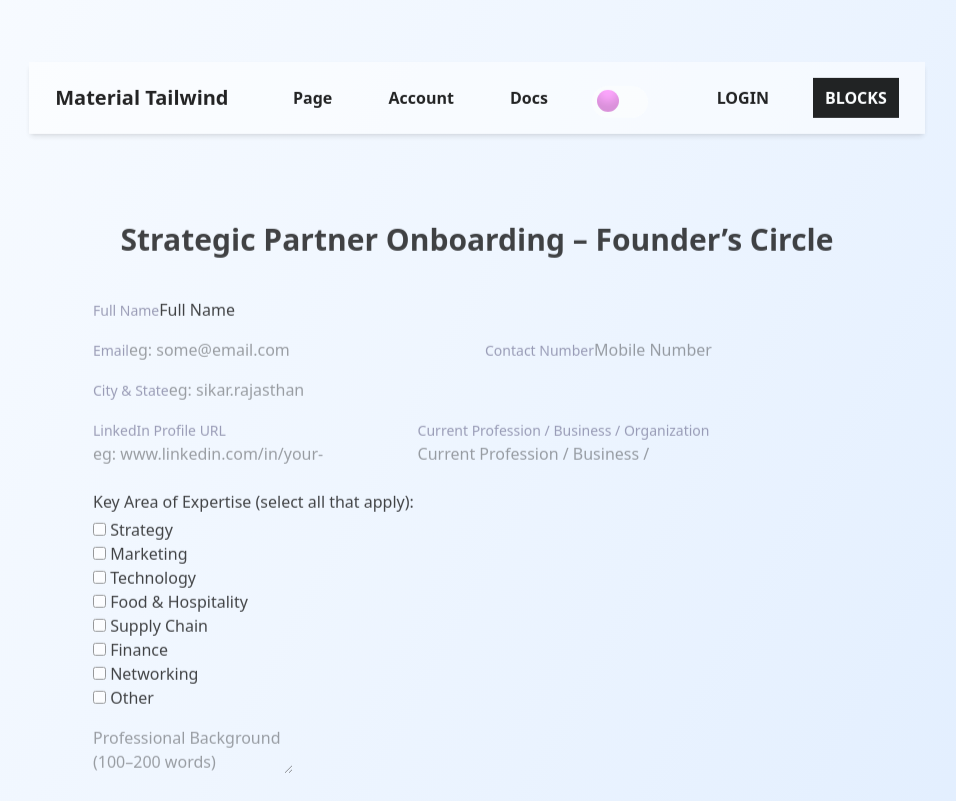
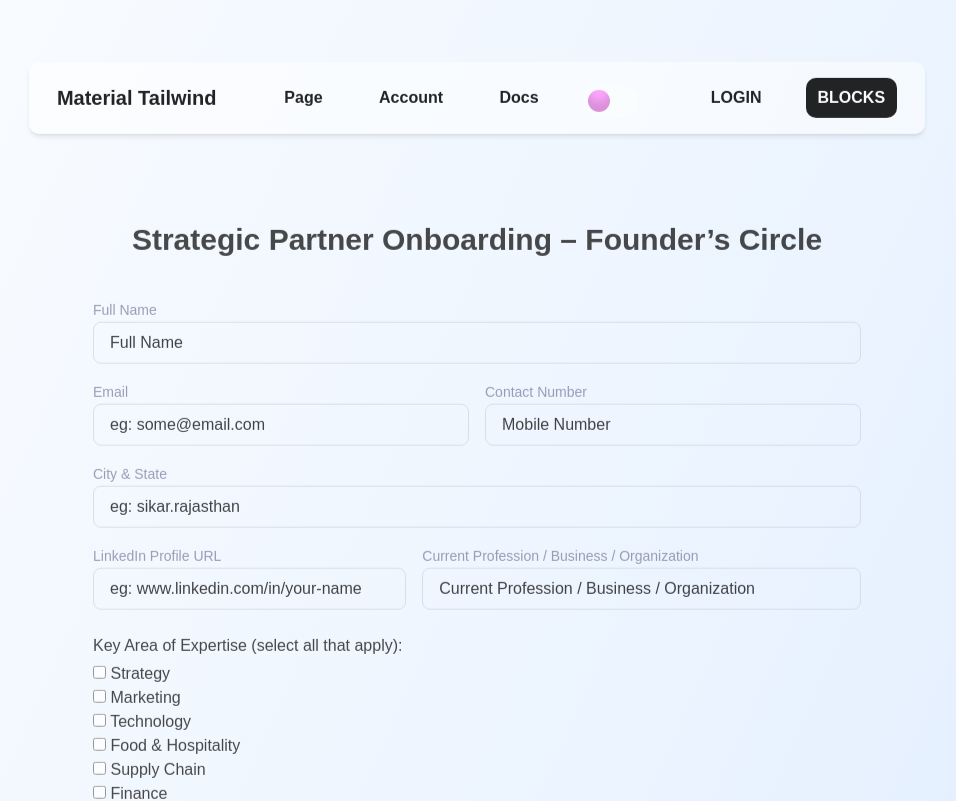
Before and after one commit to Sunilsaini007/My-Portfolio, a Next.js app: page /form in a window 1280 px wide. Shown: the part 898-1699 px from the top of the page, without its empty margins (163-1119 px from the left). Built offline with nearby package versions, Linux system fonts and the light colour scheme.

Commit message:
add in global css

```diff
--- a/app/globals.css
+++ b/app/globals.css
@@ -43,6 +43,107 @@
   --radius-xl: calc(var(--radius) + 4px);
 }
 
+body {
+  font-family: Arial, Helvetica, 'Lucida Sans', 'Lucida Sans Regular', 'Lucida Grande', 'Lucida Sans Unicode', Geneva, Verdana, sans-serif;
+}
+
+.btn-liquid {
+  background: linear-gradient(#ffffff 0 0) no-repeat calc(200% - var(--p, 0%)) 100% / 200% var(--p, 0.1em);
+  transition:
+    0.6s var(--t, 0s),
+    background-position 0.3s calc(0.3s - var(--t, 0s));
+}
+
+.btn-liquid:hover {
+  --p: 100%;
+  --t: 0.3s;
+}
+
+.input {
+  @apply w-full border border-gray-300 rounded-md px-4 py-2 placeholder-black focus:outline-none focus:ring-2 focus:ring-[#fc7200];
+}
+
+.textarea {
+  @apply w-full border border-gray-300 rounded-md placeholder-black px-4 py-2 min-h-[100px] focus:outline-none focus:ring-2 focus:ring-[#fc7200];
+}
+
+:root {
+  --radius: 0.625rem;
+  --background: oklch(1 0 0);
+  --foreground: oklch(0.145 0 0);
+  --card: oklch(1 0 0);
+  --card-foreground: oklch(0.145 0 0);
+  --popover: oklch(1 0 0);
+  --popover-foreground: oklch(0.145 0 0);
+  --primary: oklch(0.205 0 0);
+  --primary-foreground: oklch(0.985 0 0);
+  --secondary: oklch(0.97 0 0);
+  --secondary-foreground: oklch(0.205 0 0);
+  --muted: oklch(0.97 0 0);
+  --muted-foreground: oklch(0.556 0 0);
+  --accent: oklch(0.97 0 0);
+  --accent-foreground: oklch(0.205 0 0);
+  --destructive: oklch(0.577 0.245 27.325);
+  --border: oklch(0.922 0 0);
+  --input: oklch(0.922 0 0);
+  --ring: oklch(0.708 0 0);
+  --chart-1: oklch(0.646 0.222 41.116);
+  --chart-2: oklch(0.6 0.118 184.704);
+  --chart-3: oklch(0.398 0.07 227.392);
+  --chart-4: oklch(0.828 0.189 84.429);
+  --chart-5: oklch(0.769 0.188 70.08);
+  --sidebar: oklch(0.985 0 0);
+  --sidebar-foreground: oklch(0.145 0 0);
+  --sidebar-primary: oklch(0.205 0 0);
+  --sidebar-primary-foreground: oklch(0.985 0 0);
+  --sidebar-accent: oklch(0.97 0 0);
+  --sidebar-accent-foreground: oklch(0.205 0 0);
+  --sidebar-border: oklch(0.922 0 0);
+  --sidebar-ring: oklch(0.708 0 0);
+}
+
+.dark {
+  --background: oklch(0.145 0 0);
+  --foreground: oklch(0.985 0 0);
+  --card: oklch(0.205 0 0);
+  --card-foreground: oklch(0.985 0 0);
+  --popover: oklch(0.205 0 0);
+  --popover-foreground: oklch(0.985 0 0);
+  --primary: oklch(0.922 0 0);
+  --primary-foreground: oklch(0.205 0 0);
+  --secondary: oklch(0.269 0 0);
+  --secondary-foreground: oklch(0.985 0 0);
+  --muted: oklch(0.269 0 0);
+  --muted-foreground: oklch(0.708 0 0);
+  --accent: oklch(0.269 0 0);
+  --accent-foreground: oklch(0.985 0 0);
+  --destructive: oklch(0.704 0.191 22.216);
+  --border: oklch(1 0 0 / 10%);
+  --input: oklch(1 0 0 / 15%);
+  --ring: oklch(0.556 0 0);
+  --chart-1: oklch(0.488 0.243 264.376);
+  --chart-2: oklch(0.696 0.17 162.48);
+  --chart-3: oklch(0.769 0.188 70.08);
+  --chart-4: oklch(0.627 0.265 303.9);
+  --chart-5: oklch(0.645 0.246 16.439);
+  --sidebar: oklch(0.205 0 0);
+  --sidebar-foreground: oklch(0.985 0 0);
+  --sidebar-primary: oklch(0.488 0.243 264.376);
+  --sidebar-primary-foreground: oklch(0.985 0 0);
+  --sidebar-accent: oklch(0.269 0 0);
+  --sidebar-accent-foreground: oklch(0.985 0 0);
+  --sidebar-border: oklch(1 0 0 / 10%);
+  --sidebar-ring: oklch(0.556 0 0);
+}
+
+@layer base {
+  * {
+    @apply border-border outline-ring/50;
+  }
+  body {
+    @apply bg-background text-foreground;
+  }
+}
 html {
   scroll-behavior: smooth;
 }
```
